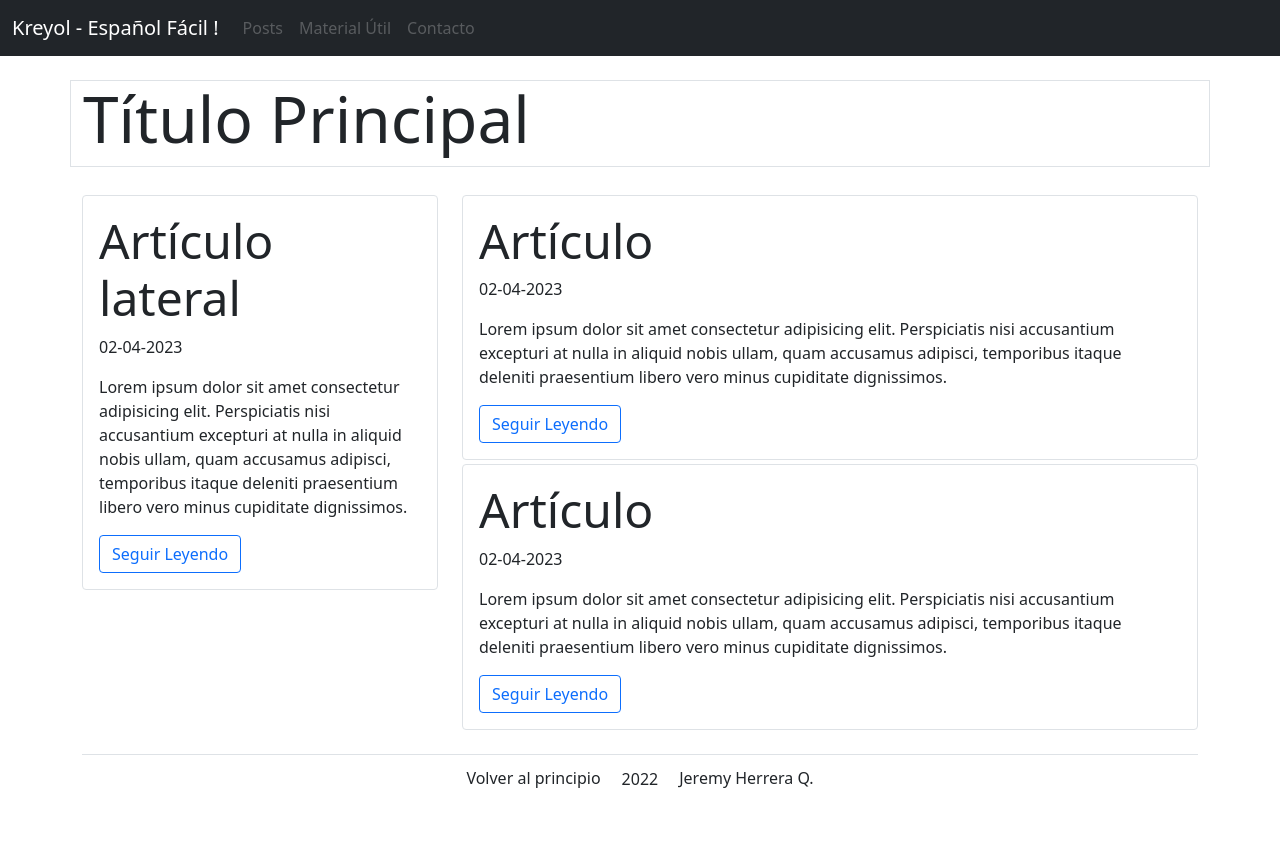
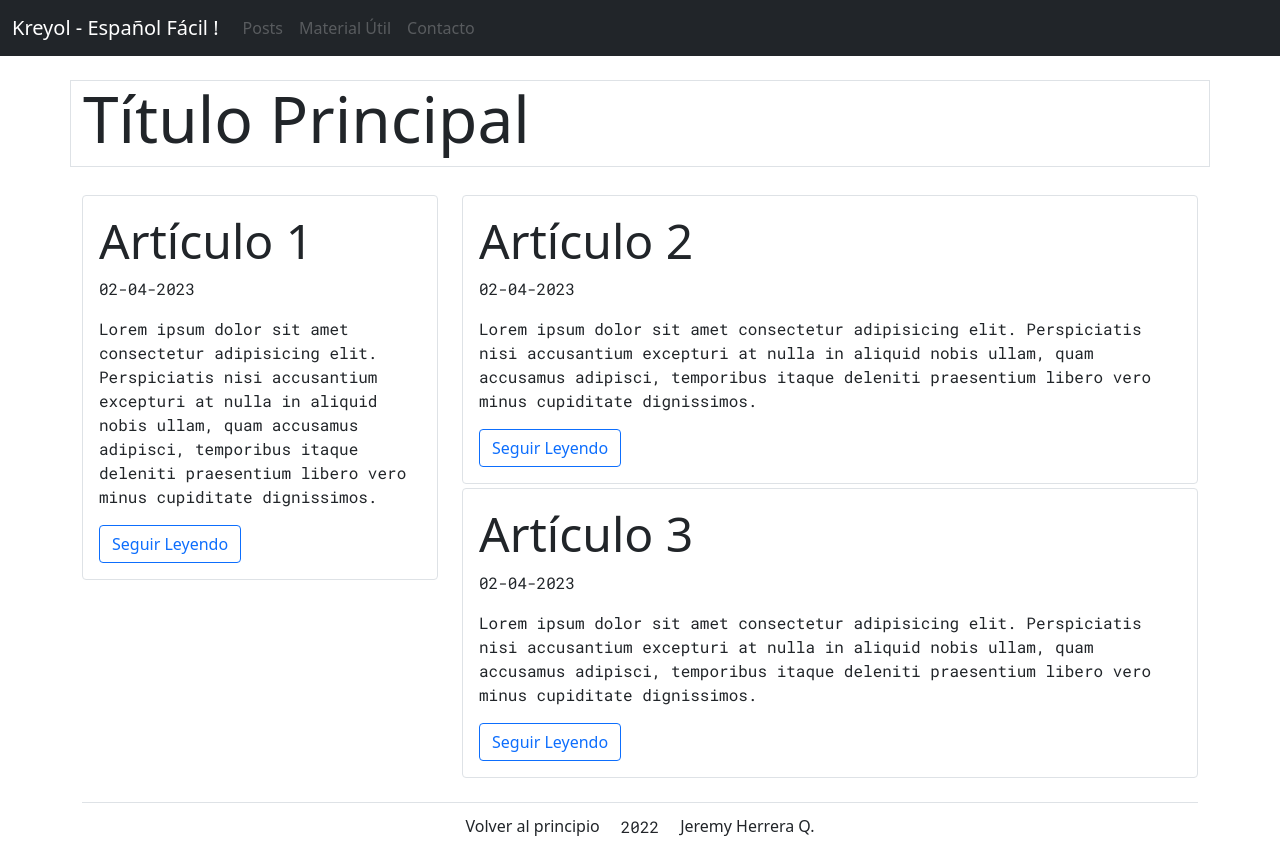
Before and after one commit to jeremy-andres/Kreyol_Fasil, a plain HTML site: page index.html in a window 1280 px wide. Before the commit the page ends 815 px from the top, so only its background shows below. Drawn offline with nearby package versions, Linux system fonts and the light colour scheme.

Commit message:
Pequeñas correcciones

```diff
--- a/assets/css/styles.css
+++ b/assets/css/styles.css
@@ -1,114 +1,7 @@
-/*
-#contenedor_header {
-    max-width: 960px;
-    position: static;
-    display : flex;
-    flex-direction: row;
-    margin: 0.5rem auto;
-    justify-content: center;
-}
-header h1 {
-    display: inline;
-    vertical-align: middle;
-    padding-left: 0.3em;
-    padding-right: 0.3em;
-    font-size: 2rem;
-
-    font-weight: bold;
+* {
+    text-decoration: none !important ;
 }
 
-
-
-section .contenedor {
-    width: 90%;
-    margin: 0 auto;
+p {
+    font-family: Roboto Mono;
 }
-.titulo_post a:link{
-    color: #2e518b;
-    text-decoration: none;
-}
-.titulo_post a:visited{
-    text-decoration: none;
-    color: #2e518b;
-}
-section .post_mini {
-    max-width: max-content;
-    display: flex;
-    flex-direction: column;
-    background-color: #fff;
-    overflow-x: auto;
-    margin: 1rem 0;
-    border-radius: 0.5rem;
-    padding: 0.1rem;
-}
-article img{
-    width: 99%;
-    padding-left: 0.1rem;
-    padding-right: 0.1rem;
-}
-article .titulo_post{
-    padding-left: 0.4rem;
-}
-.descr_boton{
-    padding: 0.2rem;
-}
-.pequeña_descripcion_post{
-    padding-left: 0.2rem;
-}
-.boton{
-    display: inline;
-    width: 18%;
-    border: 1px solid #2e518b;
-    padding: 3px;
-    background-color: #2e518b;
-    color: #ffffff;
-    text-align: center;
-    text-decoration: none;
-    border-radius: 50px;
-}
-
-
-
-footer{
-    display: flex;
-    justify-content: center;
-    background: #373B44;
-    background: -webkit-linear-gradient(to right, #4286f4, #373B44);
-    background: linear-gradient(to right, #4286f4, #373B44);
-    color: #ffffff;
-    padding: 0.1rem 0.1rem;
-}
-.contenedor_footer{
-    display: flex;
-    flex-direction: row;
-    padding: 0.6rem;
-}
-footer p{
-    margin: 0 0;
-    padding-right: 4rem;
-    font-weight: bold;
-}
-#enlaces_footer{
-    text-align: center;
-    vertical-align: middle;
-    margin: 0.2em 0;
-    padding-left: 4rem;
-}
-footer a:link{
-    color: #ffffff;
-    text-decoration: none;
-}
-footer a:visited{
-    color: #ffffff;
-    text-decoration: none;
-}
-
-
-
-@media (min-width: 460px){
-    .contenedor{
-        max-width: 420px;
-        margin: 0.5rem auto;
-    }
-}
-*/
--- a/assets/js/script.js
+++ /dev/null
@@ -1,5 +0,0 @@
-const boton = document.getElementById("boton").addEventListener('button', abrir_post)
-
-function abrir_post() {
-
-}
--- a/index.html
+++ b/index.html
@@ -7,12 +7,12 @@
     <meta name="description" content="Aprende criollo haitiano o español facilmente!">
     <!--estilos para index.html-->
     <link rel="stylesheet" href="/assets/css/styles.css">
-    <!--fuentes-->
-    <link rel="preconnect" href="https://fonts.googleapis.com">
-    <link rel="preconnect" href="https://fonts.gstatic.com" crossorigin>
-    <link href="https://fonts.googleapis.com/css2?family=Roboto+Mono:wght@300;400;700&display=swap" rel="stylesheet">
     <!--Boostrap css-->
     <link href="https://cdn.jsdelivr.net/npm/bootstrap@5.1.3/dist/css/bootstrap.min.css" rel="stylesheet" integrity="sha384-1BmE4kWBq78iYhFldvKuhfTAU6auU8tT94WrHftjDbrCEXSU1oBoqyl2QvZ6jIW3" crossorigin="anonymous">
+        <!--fuentes-->
+        <link rel="preconnect" href="https://fonts.googleapis.com">
+        <link rel="preconnect" href="https://fonts.gstatic.com" crossorigin>
+        <link href="https://fonts.googleapis.com/css2?family=Roboto+Mono:wght@300;400;700&display=swap" rel="stylesheet">
     <!--icono y titulo-->
     <link rel="shortcut icon" href="/assets/img/haiti.ico" type="image/x-icon">
     <title>
@@ -52,29 +52,29 @@
 
             <section class="col-sm-4" >
                 <article class="container p-3 mt-1 rounded border articulo " >
-                    <h3 class="display-5" >Artículo lateral</h3>
+                    <h3 class="display-5" >Artículo 1</h3>
                     <p class="display-7" >02-04-2023</p>
                     <p>Lorem ipsum dolor sit amet consectetur adipisicing elit. Perspiciatis nisi accusantium excepturi at nulla in aliquid nobis ullam, quam accusamus adipisci, temporibus itaque deleniti praesentium libero vero minus cupiditate dignissimos.</p>
-                    <button onclick="abrir_post()" type="button" class="btn btn-outline-primary">
-                        Seguir Leyendo
+                    <button type="button" class="btn btn-outline-primary">
+                        <a href="./articulos/post_1.html"> Seguir Leyendo </a>
                     </button>
                 </article>
             </section>
             <section class="col-sm-8 container ">
                 <article class="container p-3 mt-1 rounded border articulo " >
-                    <h3 class="display-5" >Artículo</h3>
+                    <h3 class="display-5" >Artículo 2</h3>
                     <p class="display-7" >02-04-2023</p>
                     <p>Lorem ipsum dolor sit amet consectetur adipisicing elit. Perspiciatis nisi accusantium excepturi at nulla in aliquid nobis ullam, quam accusamus adipisci, temporibus itaque deleniti praesentium libero vero minus cupiditate dignissimos.</p>
                     <button type="button" class="btn btn-outline-primary">
-                        Seguir Leyendo
+                        <a href="./articulos/post_2.html"> Seguir Leyendo </a>
                     </button>
                 </article>
                 <article class="container p-3 mt-1 rounded border articulo " >
-                    <h3 class="display-5" >Artículo</h3>
+                    <h3 class="display-5" >Artículo 3</h3>
                     <p class="display-7" >02-04-2023</p>
                     <p>Lorem ipsum dolor sit amet consectetur adipisicing elit. Perspiciatis nisi accusantium excepturi at nulla in aliquid nobis ullam, quam accusamus adipisci, temporibus itaque deleniti praesentium libero vero minus cupiditate dignissimos.</p>
                     <button type="button" class="btn btn-outline-primary">
-                        Seguir Leyendo
+                        <a href="./articulos/post_3.html"> Seguir Leyendo </a>
                     </button>
                 </article>
             </section>
```
Also changed, not shown: articulos/post_1.html (+1 -0 lines).
